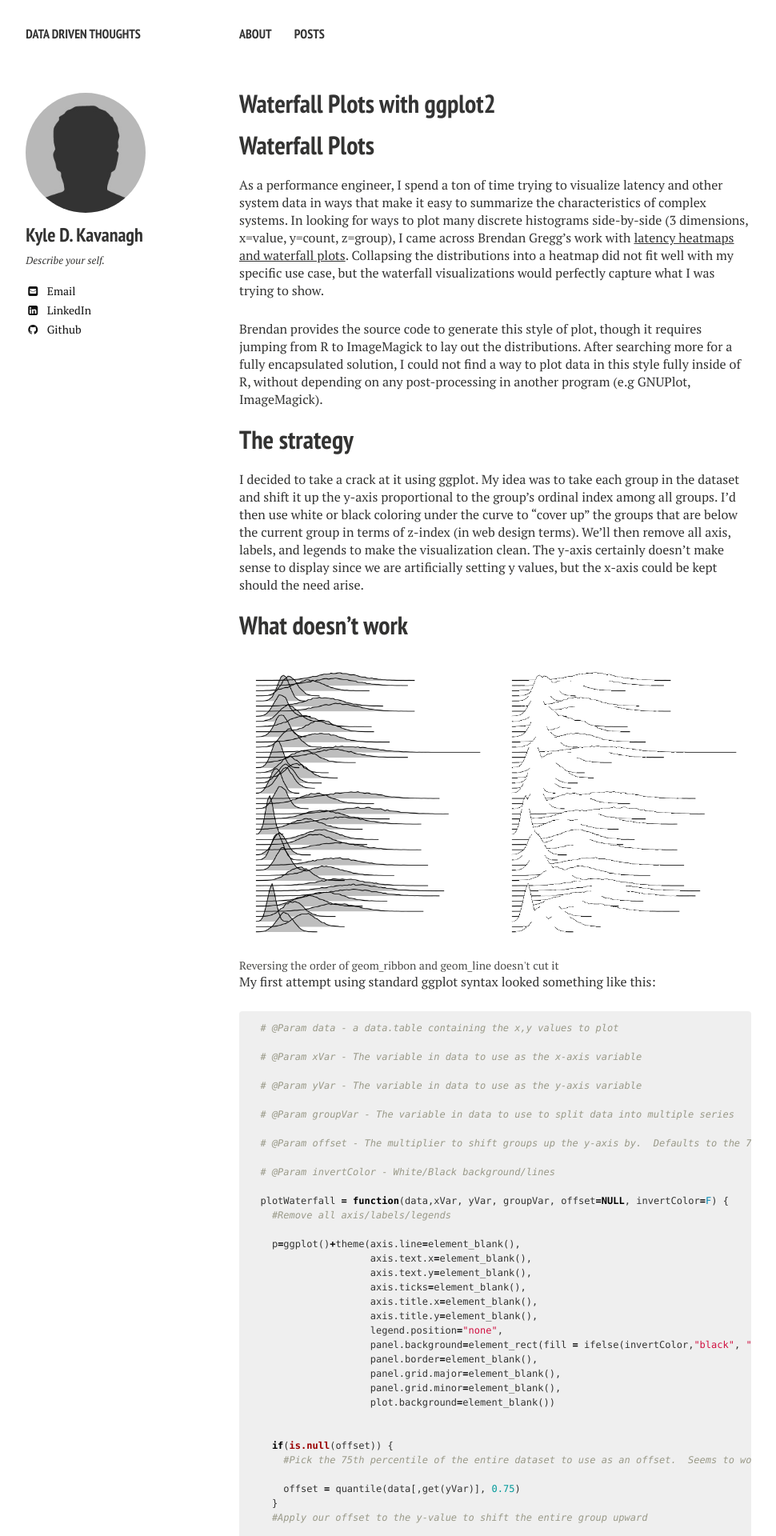
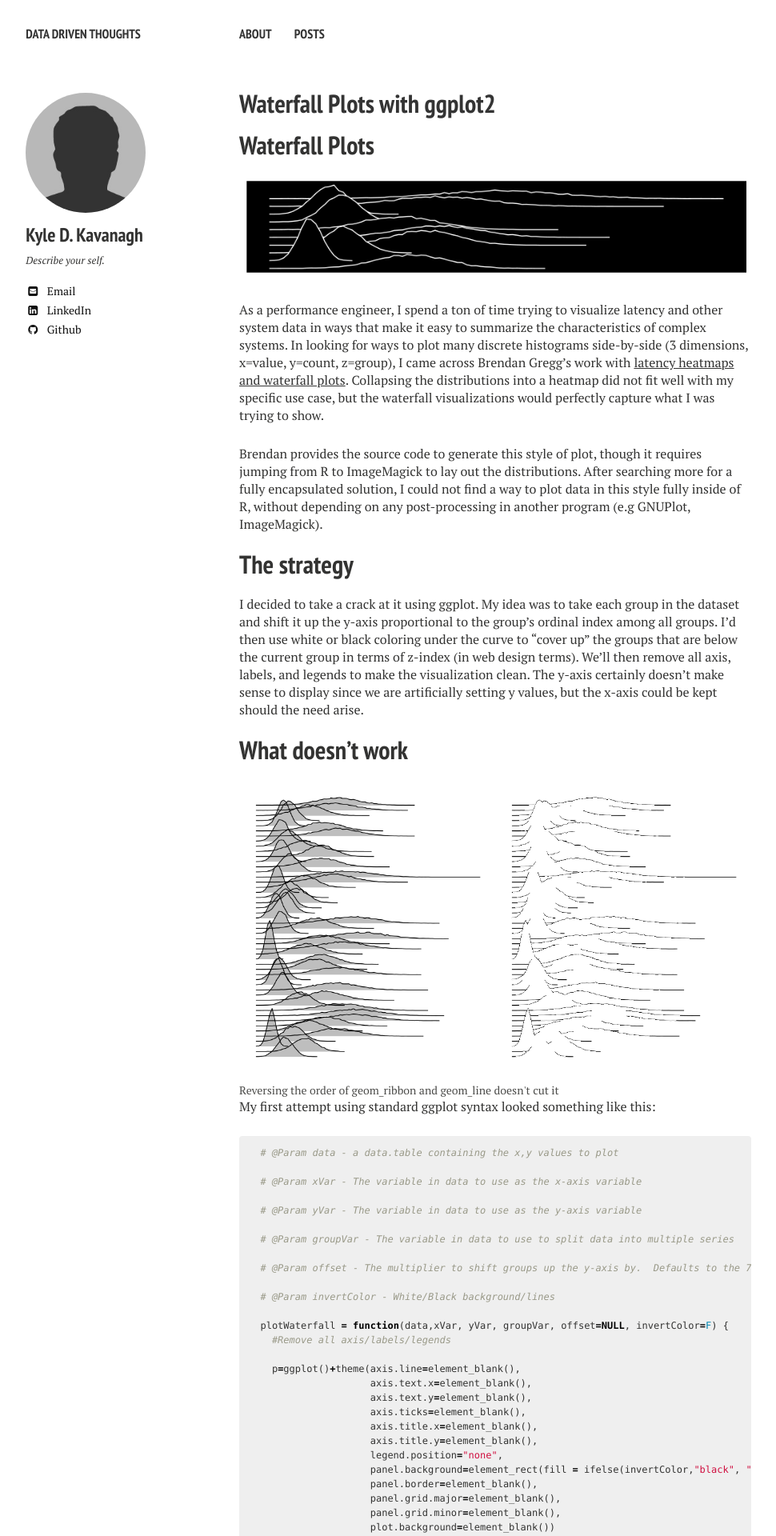
Before and after one commit to kdkavanagh/kdkavanagh, a Jekyll site: the page built from _posts/2016-11-05-waterfall-plots-with-ggplot2.md, in a window 1280 px wide. Shown: the top 1920 px of the page at 80% size, without its empty margins (21-991 px from the left). Built offline with Jekyll 4.4.1, drawn with Linux system fonts in a browser that asks for light colours; nearby versions of some CDN libraries; comment, search, counter and statistics services are not loaded.

Commit message:
add banner

```diff
--- a/_posts/2016-11-05-waterfall-plots-with-ggplot2.md
+++ b/_posts/2016-11-05-waterfall-plots-with-ggplot2.md
@@ -10,6 +10,8 @@
 
 ---
 # Waterfall Plots
+<img src="/images/waterfallWide.png">
+
 As a performance engineer, I spend a ton of time trying to visualize latency and other system data in ways that make it easy to summarize the characteristics of complex systems.  In looking for ways to plot many discrete histograms side-by-side (3 dimensions, x=value, y=count, z=group), I came across Brendan Gregg's work with [latency heatmaps and waterfall plots](http://www.brendangregg.com/FrequencyTrails/intro.html).  Collapsing the distributions into a heatmap did not fit well with my specific use case, but the waterfall visualizations would perfectly capture what I was trying to show.
 
 Brendan provides the source code to generate this style of plot, though it requires jumping from R to ImageMagick to lay out the distributions.  After searching more for a fully encapsulated solution, I could not find a way to plot data in this style fully inside of R, without depending on any post-processing in another program (e.g GNUPlot, ImageMagick).
```
